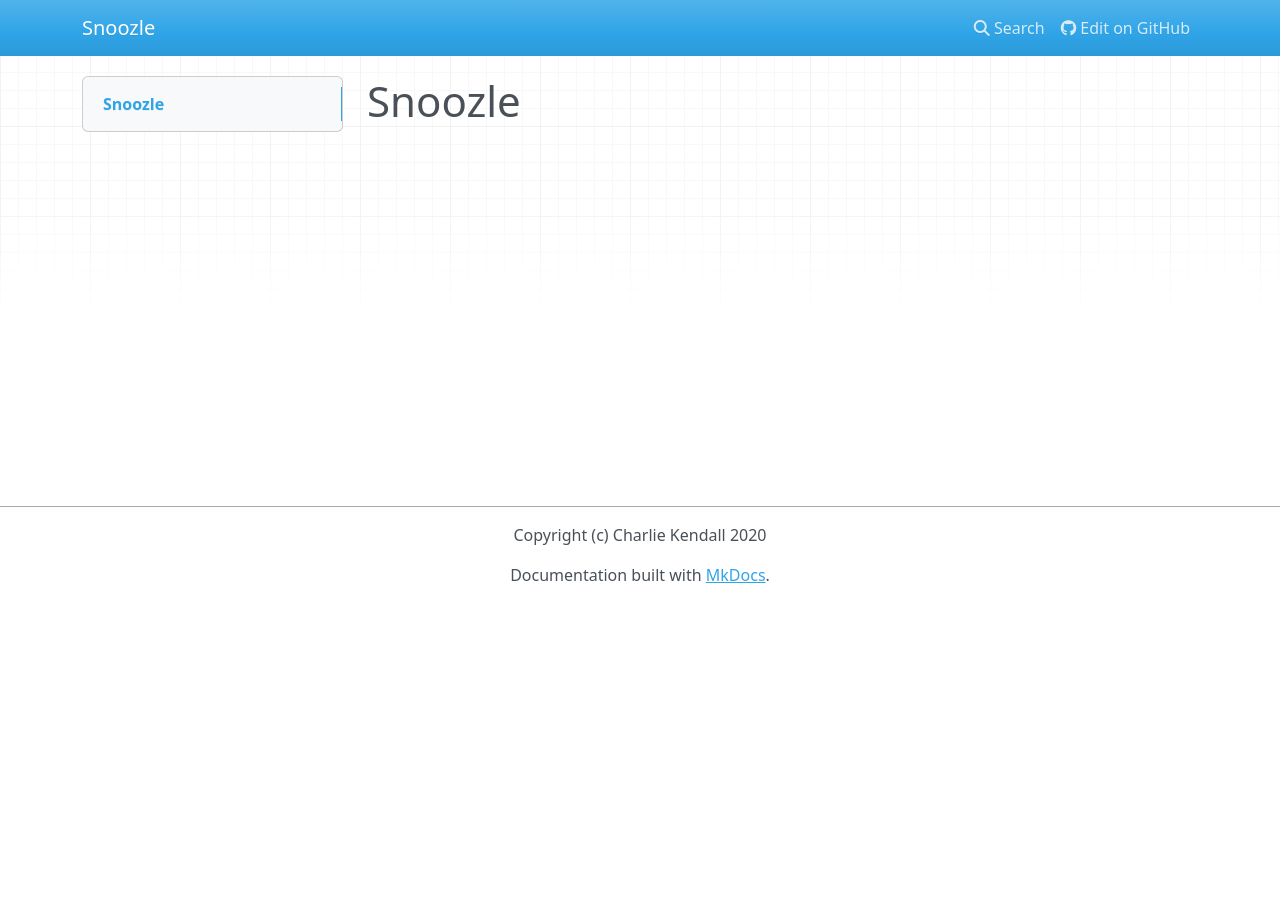
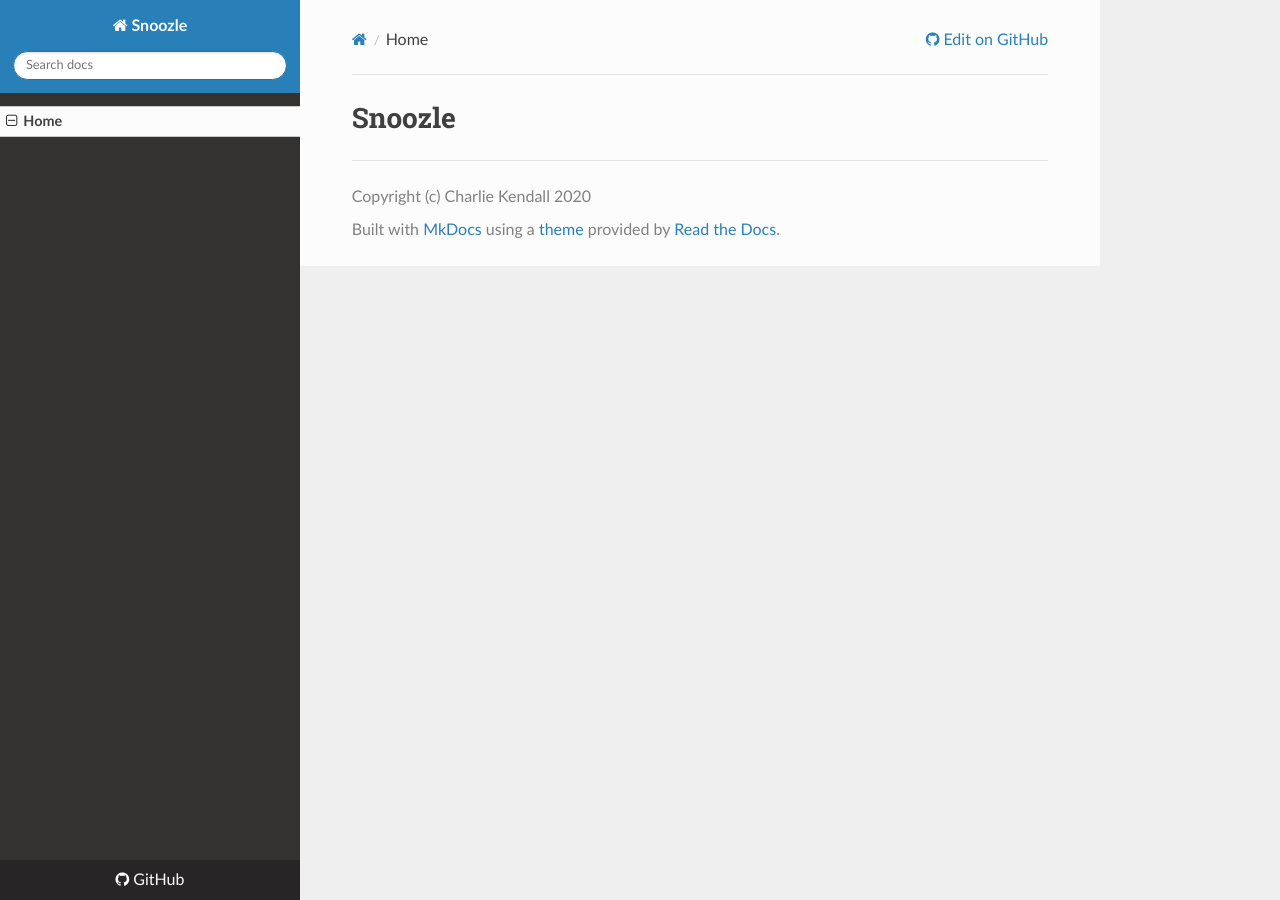
Before and after one commit to CharlieJKendall/Snoozle, an MkDocs documentation site: the page built from docs/index.md, in a window 1280 px wide. Built offline with MkDocs 1.6.1, drawn with Linux system fonts in a browser that asks for light colours; nearby versions of some CDN libraries; part of the change alters nothing that is shown.

```diff
--- a/mkdocs.yml
+++ b/mkdocs.yml
@@ -1,7 +1,9 @@
 site_name: Snoozle
-repo_url: https://github.com/charliejkendall/snoozle
+repo_url: https://github.com/CharlieJKendall/Snoozle
 repo_name: GitHub
-edit_uri: docs/
 site_description: Documentation for Snoozle
 site_author: Charlie Kendall
 copyright: Copyright (c) Charlie Kendall 2020
+nav:
+    - Home: index.md
+theme: readthedocs
```
Also changed, not shown: 1 other file.
